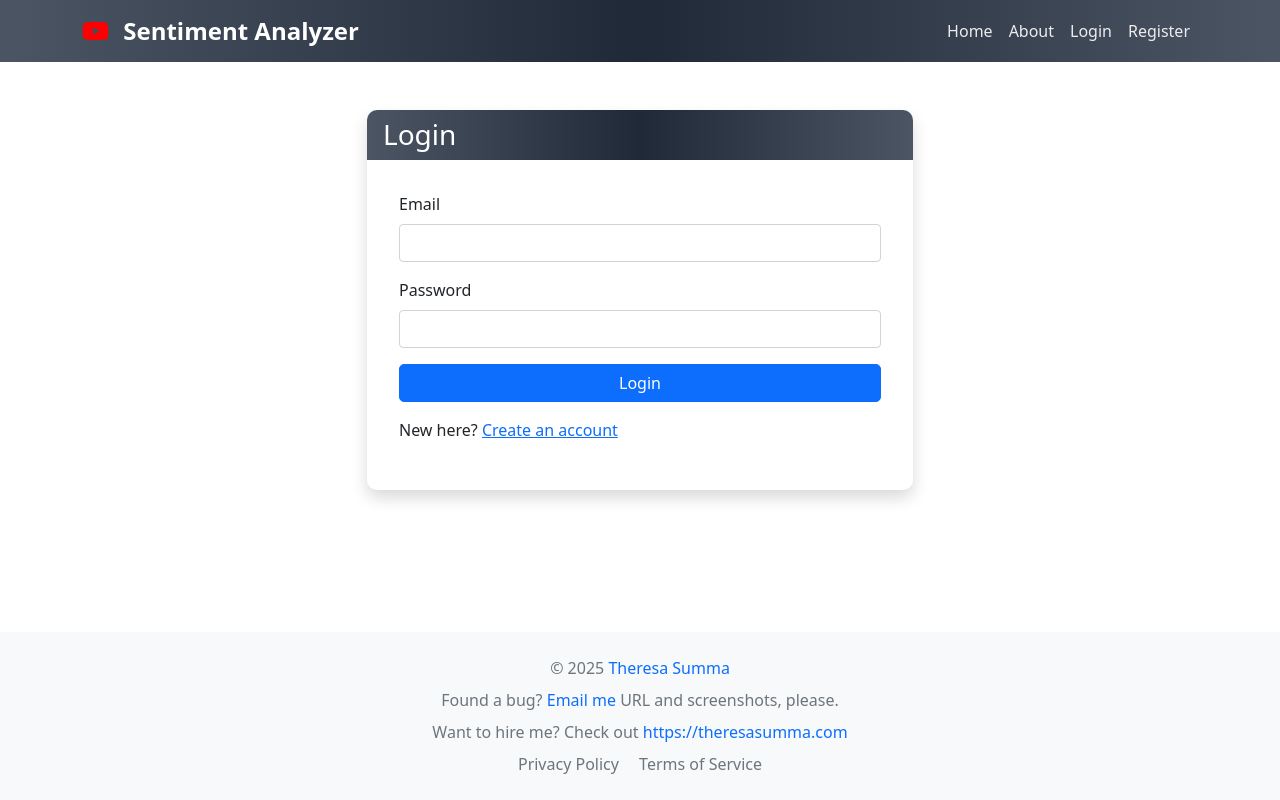
After one commit to theresaanna/sentiment_analyzer, a Flask app: page /auth/login in a window 1280 px wide. The commit adds this page. Run offline with Flask 3, Linux system fonts and the light colour scheme.

Commit message:
Add authentication templates and update navigation with login/logout/profile buttons

```diff
--- /dev/null
+++ b/app/templates/auth/login.html
@@ -0,0 +1,32 @@
+{% extends "base.html" %}
+{% block title %}Login - YouTube Sentiment Analyzer{% endblock %}
+{% block content %}
+<div class="row justify-content-center">
+  <div class="col-md-6">
+    <div class="card shadow">
+      <div class="card-header bg-gradient-elegant-gray text-white">
+        <h3 class="mb-0">Login</h3>
+      </div>
+      <div class="card-body">
+        <form method="POST">
+          {{ form.hidden_tag() }}
+          <div class="mb-3">
+            {{ form.email.label(class="form-label") }}
+            {{ form.email(class="form-control" + (" is-invalid" if form.email.errors else "")) }}
+            {% for error in form.email.errors %}<div class="invalid-feedback">{{ error }}</div>{% endfor %}
+          </div>
+          <div class="mb-3">
+            {{ form.password.label(class="form-label") }}
+            {{ form.password(class="form-control" + (" is-invalid" if form.password.errors else "")) }}
+            {% for error in form.password.errors %}<div class="invalid-feedback">{{ error }}</div>{% endfor %}
+          </div>
+          <div class="d-grid">
+            {{ form.submit(class="btn btn-primary") }}
+          </div>
+        </form>
+        <p class="mt-3">New here? <a href="{{ url_for('auth.register') }}">Create an account</a></p>
+      </div>
+    </div>
+  </div>
+</div>
+{% endblock %}
--- a/app/templates/base.html
+++ b/app/templates/base.html
@@ -34,6 +34,26 @@
                     <li class="nav-item">
                         <a class="nav-link" href="{{ url_for('main.about') }}">About</a>
                     </li>
+                    {% if current_user.is_authenticated %}
+                        <li class="nav-item">
+                            <a class="nav-link" href="{{ url_for('auth.profile') }}">Profile</a>
+                        </li>
+                        {% if not current_user.is_subscribed %}
+                        <li class="nav-item">
+                            <a class="nav-link" href="{{ url_for('auth.subscribe') }}">Subscribe</a>
+                        </li>
+                        {% endif %}
+                        <li class="nav-item">
+                            <a class="nav-link" href="{{ url_for('auth.logout') }}">Logout</a>
+                        </li>
+                    {% else %}
+                        <li class="nav-item">
+                            <a class="nav-link" href="{{ url_for('auth.login') }}">Login</a>
+                        </li>
+                        <li class="nav-item">
+                            <a class="nav-link" href="{{ url_for('auth.register') }}">Register</a>
+                        </li>
+                    {% endif %}
                 </ul>
             </div>
         </div>
```
Also changed, not shown: app/templates/analyze.html (+12 -4 lines), app/templates/auth/profile.html (added, +25 -0 lines), app/templates/auth/register.html (added, +42 -0 lines).
